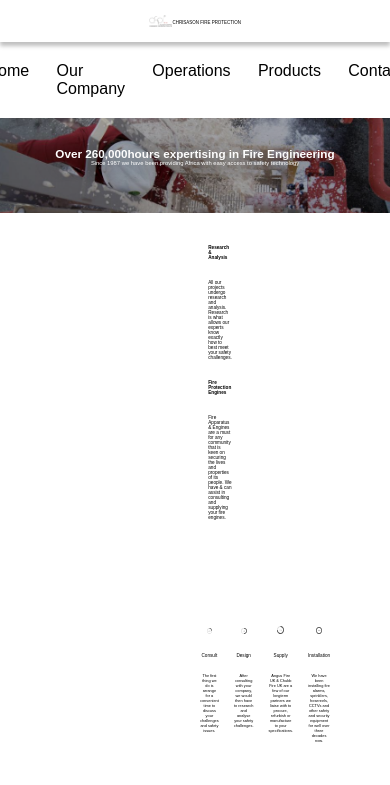
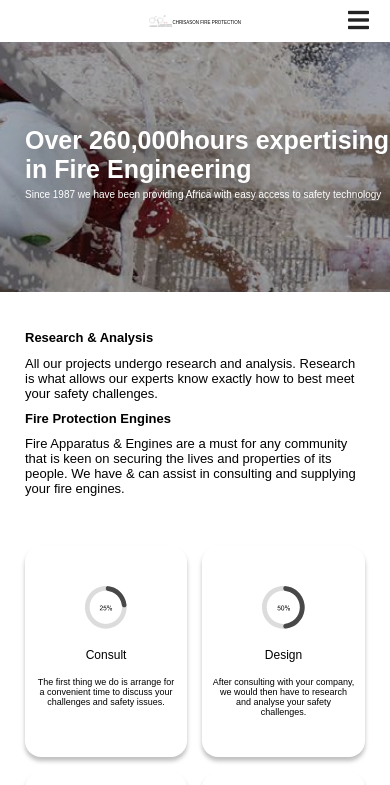
Before and after one commit to Kolajosh/chrisason-fire, a React (Create React App) app: page / in a window 390 px wide. Shown: the top 785 px of the page. Built offline with nearby package versions, Linux system fonts and the light colour scheme.

Commit message:
mobile view

```diff
--- a/src/Components/HomeComponents/CarouselText.css
+++ b/src/Components/HomeComponents/CarouselText.css
@@ -1,28 +1,73 @@
 .content {
   margin-top: 15%;
   display: flex;
+  gap: 20px;
   justify-content: center;
 }
 .img-slider {
   width: 100%;
   margin-left: 200px;
 }
+.slider-class {
+  width: 100%;
+}
 .slideimg {
   width: 100%;
+  height: 100%;
+}
+.slideimg img {
+  width: 100%;
+  height: 100%;
 }
 .case-text {
-  width: 100%;
   font-family: Arial, Helvetica, sans-serif;
   font-size: 1.2vw;
   margin-right: 200px;
-  margin-left: 50px;
 }
 .bold {
   font-weight: 600;
 }
 .text1 p {
-  padding-top: 20px;
+  padding-top: 3%;
 }
 .text2 p {
-  padding-top: 20px;
+  padding-top: 3%;
 }
+
+@media screen and (max-width: 1285px) {
+  .case-text {
+    margin-right: 100px;
+  }
+  .img-slider {
+    margin-left: 100px;
+  }
+}
+@media screen and (max-width: 790px) {
+  .slideimg {
+    width: 130%;
+    height: 130%;
+  }
+  .slideimg img {
+    width: 130%;
+    height: 130%;
+    object-fit: contain;
+  }
+}
+@media screen and (max-width: 660px) {
+  .content {
+    flex-direction: column;
+  }
+  .img-slider {
+    display: none;
+  }
+  .case-text {
+    margin-left: 25px;
+    margin-right: 25px;
+    font-size: 13px;
+  }
+}
+@media screen and (max-width: 522px) {
+  .case-text {
+    margin-top: -30px;
+  }
+}
--- a/src/Components/HomeComponents/CarouselText.js
+++ b/src/Components/HomeComponents/CarouselText.js
@@ -21,7 +21,7 @@ function CarouselText() {
             isPlaying={true}
             infinite={true}
           >
-            <Slider moveThreshold={0}>
+            <Slider className="slider-class" moveThreshold={0}>
               <Slide index={0}>
                 <img src={img1} alt="slide1" className="slideimg"></img>
               </Slide>
--- a/src/Components/HomeComponents/Clients.css
+++ b/src/Components/HomeComponents/Clients.css
@@ -18,3 +18,16 @@
 .logo img:hover {
   box-shadow: 0px 1px 11px rgba(0, 0, 0, 0.25);
 }
+
+@media screen and (max-width: 1285px) {
+  .logo-flex {
+    margin-left: 100px;
+    margin-right: 100px;
+  }
+}
+@media screen and (max-width: 660px) {
+  .logo-flex {
+    margin-left: 25px;
+    margin-right: 25px;
+  }
+}
--- a/src/Components/HomeComponents/HeroSectionHome.css
+++ b/src/Components/HomeComponents/HeroSectionHome.css
@@ -35,3 +35,27 @@
   color: #ffffff;
   text-shadow: 0px 4px 20px rgba(0, 0, 0, 0.5);
 }
+
+@media screen and (max-width: 520px) {
+  .hero-img {
+    width: 100%;
+    height: 250px;
+  }
+  .hero-img img {
+    width: 100%;
+    height: 100%;
+    object-fit: cover;
+  }
+  .hero-text {
+    margin-top: -170px;
+    text-align: left;
+    margin-left: 25px;
+  }
+  .hero-text h1 {
+    font-size: 25px;
+  }
+  .hero-text p {
+    font-size: 10px;
+    padding-top: 5px;
+  }
+}
--- a/src/Components/HomeComponents/Process.css
+++ b/src/Components/HomeComponents/Process.css
@@ -1,5 +1,5 @@
 .process-grid {
-  margin-top: 100px;
+  margin-top: 50px;
   padding-left: 200px;
   padding-right: 200px;
   text-align: center;
@@ -24,3 +24,28 @@
 .process-img img:hover {
   transform: rotate(360deg);
 }
+
+@media screen and (max-width: 1285px) {
+  .process-grid {
+    padding-left: 100px;
+    padding-right: 100px;
+  }
+  @media screen and (max-width: 660px) {
+    .process-grid {
+      padding-left: 25px;
+      padding-right: 25px;
+      grid-template-columns: repeat(2, auto);
+    }
+    .process-title {
+      font-size: 12px;
+    }
+    .process-body {
+      font-size: 9px;
+    }
+    .process1 {
+      box-shadow: 0px 4px 4px rgba(0, 0, 0, 0.25);
+      padding: 40px 10px 40px 10px;
+      border-radius: 16px;
+    }
+  }
+}
--- a/src/Components/HomeComponents/Process.js
+++ b/src/Components/HomeComponents/Process.js
@@ -22,7 +22,7 @@ function Process() {
           </div>
         </div>
 
-        <div className="process2">
+        <div className="process1">
           <div className="process-img">
             <img src={pro3} alt="25%"></img>
           </div>
@@ -35,7 +35,7 @@ function Process() {
           </div>
         </div>
 
-        <div className="process3">
+        <div className="process1">
           <div className="process-img">
             <img src={pro2} alt="25%"></img>
           </div>
@@ -49,7 +49,7 @@ function Process() {
           </div>
         </div>
 
-        <div className="process4">
+        <div className="process1">
           <div className="process-img">
             <img src={pro1} alt="25%"></img>
           </div>
--- a/src/Components/Navbar.css
+++ b/src/Components/Navbar.css
@@ -1,4 +1,4 @@
-.navbar {
+.navbar-logo {
   display: flex;
   justify-content: center;
   width: 100%;
@@ -6,24 +6,130 @@
   text-align: center;
   padding: 15px 0px 15px 0px;
 }
-.navbar img {
+.navbar-logo img {
   width: 6%;
 }
-.navbar p {
+.navbar-logo p {
   font-family: Arial, Helvetica, sans-serif;
   font-size: 1.15vw;
   padding-top: 1.2%;
 }
+
+/*------------------navbar responsive-----------------------*/
+
+.navbar {
+  background: white;
+  opacity: 0.87;
+  height: 80px;
+  display: flex;
+  justify-content: center;
+  align-items: center;
+  font-size: 1.15vw;
+  position: sticky;
+  top: 0;
+  z-index: 20;
+}
+
+.nav-container {
+  display: flex;
+  justify-content: center;
+  align-items: center;
+  width: 100%;
+  height: 80px;
+  max-width: 1500px;
+}
+
 .nav-menu {
-  display: grid;
-  grid-template-columns: repeat(5, auto);
-  grid-gap: 7%;
-  justify-content: center;
-  padding-top: 20px;
-  padding-bottom: 20px;
+  display: flex;
+  list-style: none;
+  text-align: center;
+}
+
+.nav-links {
+  color: black;
+  text-decoration: none;
+  padding: 0.5rem 1rem;
+  height: 100%;
+  border-bottom: 1px solid transparent;
   font-family: Arial, Helvetica, sans-serif;
 }
-.nav-menu a {
-  text-decoration: none;
-  color: black;
+.fa-code {
+  margin-left: 1rem;
 }
+
+.nav-item {
+  line-height: 40px;
+  margin-right: 1rem;
+}
+
+.nav-item:after {
+  content: "";
+  display: block;
+  height: 1px;
+  width: 0;
+  background: transparent;
+  transition: width 0.7s ease, background-color 0.5s ease;
+}
+
+.nav-item:hover:after {
+  width: 100%;
+  background: red;
+}
+
+.nav-item .active {
+  border-bottom: 1px solid red;
+}
+
+.nav-icon {
+  display: none;
+}
+
+@media screen and (max-width: 960px) {
+  .navbar {
+    height: 0px;
+    font-size: 2vw;
+  }
+  .nav-menu {
+    display: flex;
+    flex-direction: column;
+    width: 50%;
+    border-top: 1px solid #fff;
+    position: absolute;
+    top: 0px;
+    left: -110%;
+    opacity: 1;
+    transition: all 0.5s ease;
+  }
+
+  .nav-menu.active {
+    background: #fff;
+    left: 0px;
+    opacity: 0.92;
+    transition: all 0.5s ease;
+    z-index: 1;
+  }
+  .nav-item .active {
+    color: red;
+    border: none;
+  }
+  .nav-links {
+    padding: 0.5rem;
+    width: 100%;
+    display: table;
+  }
+
+  .nav-icon {
+    display: block;
+    position: absolute;
+    margin-top: -50px;
+    top: 0;
+    right: 0;
+    transform: translate(-100%, 60%);
+    font-size: 1.5rem;
+    cursor: pointer;
+    color: black;
+  }
+  .nav-item:after {
+    display: none;
+  }
+}
--- a/src/Components/Navbar.js
+++ b/src/Components/Navbar.js
@@ -1,31 +1,82 @@
-import React from "react";
+import React, { useState } from "react";
+import { NavLink } from "react-router-dom";
 import "./Navbar.css";
 import logo from "../Images/logo.png";
 
 function Navbar() {
+  const [click, setClick] = useState(false);
+
+  const handleClick = () => setClick(!click);
   return (
     <>
-      <div className="navbar">
+      <div className="navbar-logo">
         <img src={logo} alt=""></img>
         <p>CHRISASON FIRE PROTECTION</p>
       </div>
-      <div className="nav-menu">
-        <div className="home">
-          <a href="/">Home</a>
+      <nav className="navbar">
+        <div className="nav-container">
+          <ul className={click ? "nav-menu active" : "nav-menu"}>
+            <li className="nav-item">
+              <NavLink
+                exact
+                to="/"
+                activeClassName="active"
+                className="nav-links"
+                onClick={handleClick}
+              >
+                Home
+              </NavLink>
+            </li>
+            <li className="nav-item">
+              <NavLink
+                exact
+                to="/about"
+                activeClassName="active"
+                className="nav-links"
+                onClick={handleClick}
+              >
+                Our Company
+              </NavLink>
+            </li>
+            <li className="nav-item">
+              <NavLink
+                exact
+                to="/operations"
+                activeClassName="active"
+                className="nav-links"
+                onClick={handleClick}
+              >
+                Operations
+              </NavLink>
+            </li>
+            <li className="nav-item">
+              <NavLink
+                exact
+                to="/products"
+                activeClassName="active"
+                className="nav-links"
+                onClick={handleClick}
+              >
+                Products
+              </NavLink>
+            </li>
+            <li className="nav-item">
+              <NavLink
+                exact
+                to="/contact"
+                activeClassName="active"
+                className="nav-links"
+                onClick={handleClick}
+              >
+                Contact
+              </NavLink>
+            </li>
+          </ul>
+          <div className="nav-icon" onClick={handleClick}>
+            <i className={click ? "fas fa-times" : "fas fa-bars"}></i>
+          </div>
         </div>
-        <div className="company">
-          <a href="/about">Our Company</a>
-        </div>
-        <div className="operations">
-          <a href="/operations"> Operations</a>
-        </div>
-        <div className="products">
-          <a href="/products">Products</a>
-        </div>
-        <div className="contact">
-          <a href="/contact">Contact</a>
-        </div>
-      </div>
+      </nav>
     </>
   );
 }
```
